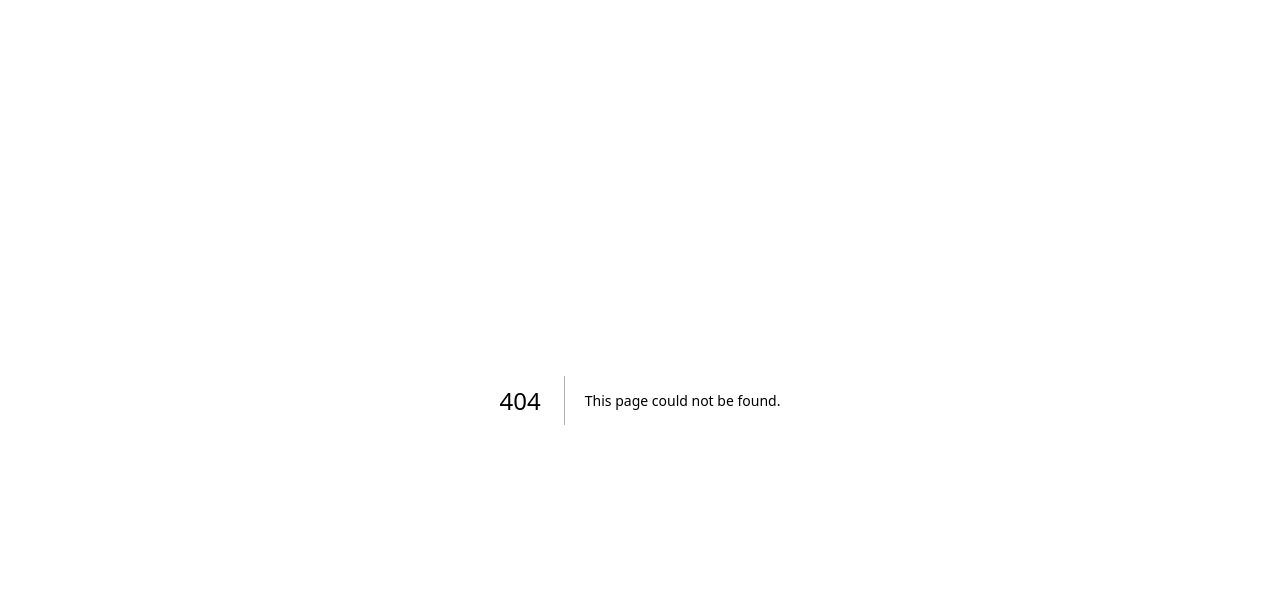
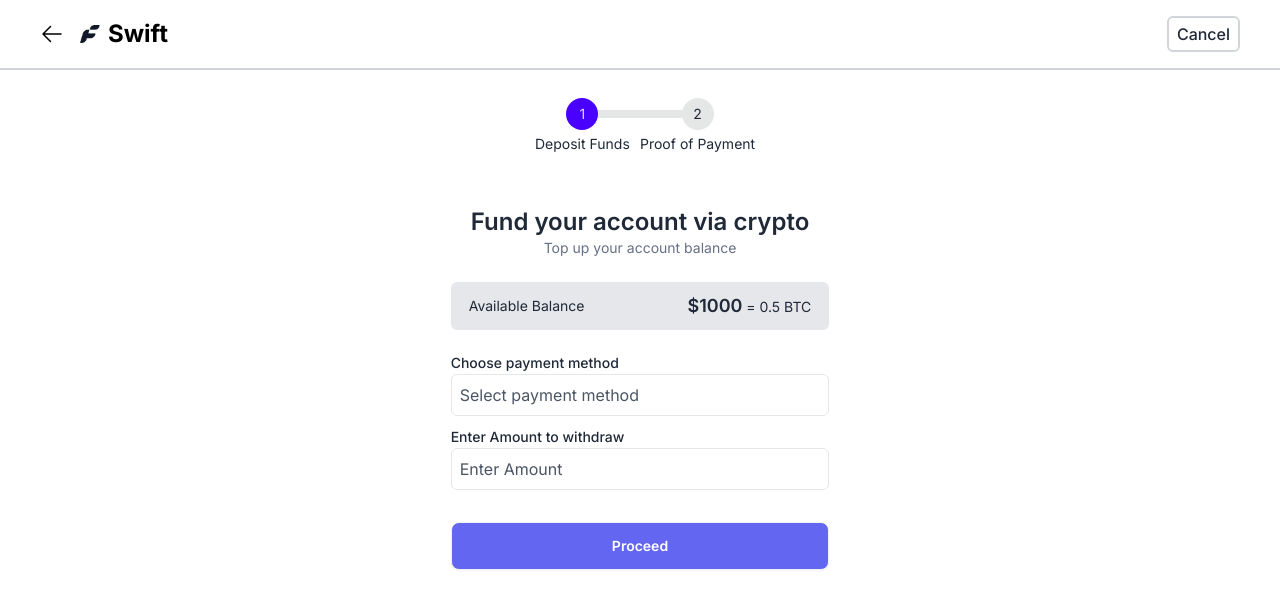
Before and after one commit to Chilex23/Swift_Pay, a Next.js app: page /deposit-funds in a window 1280 px wide. Before the commit this address had no page. Shown: the top 608 px of the page. Built offline with nearby package versions, Linux system fonts and the light colour scheme; a web font is replaced by a local one.

Commit message:
Completed the account settings page

```diff
--- a/app/dashboard/(overview)/page.js
+++ b/app/dashboard/(overview)/page.js
@@ -1,4 +1,5 @@
 import Image from "next/image";
+import Link from "next/link";
 import {
   PlusIcon,
   BanknotesIcon,
@@ -97,18 +98,21 @@ export default function Page() {
       {/* At a glance header */}
       {/* Special Buttons */}
       <div className="py-2 flex items-center justify-center gap-8">
-        <button className="flex items-center gap-x-2 bg-violet-500 py-2 px-3 rounded-lg text-white text-sm hover:shadow-lg hover:scale-105 transition-all">
+        <Link href={"/deposit-funds"} className="flex items-center gap-x-2 bg-violet-500 py-2 px-3 rounded-lg text-white text-sm hover:shadow-lg hover:scale-105 transition-all">
           <span>Deposit Fund</span>
           <PlusIcon className="w-6" />
-        </button>
+        </Link>
         <button className="flex items-center gap-x-2 border-gray-200 border-2 py-2 px-3 rounded-lg text-black text-sm hover:shadow-lg hover:scale-105 transition-all">
           <span>Withdraw Funds</span>
           <BanknotesIcon className="w-6" />
         </button>
-        <button className="flex items-center gap-x-2 border-gray-200 border-2 py-2 px-3 rounded-lg text-black text-sm hover:shadow-lg hover:scale-105 transition-all">
+        <Link
+          href={"/transfer-funds"}
+          className="flex items-center gap-x-2 border-gray-200 border-2 py-2 px-3 rounded-lg text-black text-sm hover:shadow-lg hover:scale-105 transition-all"
+        >
           <span>Transfer Funds</span>
           <PaperAirplaneIcon className="w-6" />
-        </button>
+        </Link>
       </div>
       {/* Special Buttons */}
       {/* Total Amount */}
@@ -225,7 +229,7 @@ export default function Page() {
             <td className="whitespace-nowrap px-3 py-3">Greg69Xiwo23</td>
             <td className="whitespace-nowrap py-3 px-3">
               <button className="flex items-center gap-x-3 px-4 py-3 rounded-md text-[#027A48] bg-[#ECFDF3] font-medium text-xs">
-              <span className="h-2 w-2 rounded-full bg-[#12B76A]"></span>
+                <span className="h-2 w-2 rounded-full bg-[#12B76A]"></span>
                 Successful
               </button>
             </td>
--- a/app/dashboard/settings/page.js
+++ b/app/dashboard/settings/page.js
@@ -3,12 +3,13 @@ import Image from "next/image";
 import { useState } from "react";
 import AddAccount from "@/app/ui/dashboard/settings/add-accout";
 import Security from "@/app/ui/dashboard/settings/security";
+import Notifications from "@/app/ui/dashboard/settings/notifications";
 import clsx from "clsx";
 
 export default function Page() {
   const [accountDetails, setAccountDetails] = useState("Bank Account");
   const [tab, setTab] = useState("withdrawal");
-  console.log(tab)
+  console.log(tab);
   return (
     <>
       {/* Header for username */}
@@ -81,13 +82,17 @@ export default function Page() {
         </a>
       </div>
       {/* Tabs */}
-      {tab === "withdrawal" ? (
+      {tab !== "withdrawal" ? (
+        tab === "security" ? (
+          <Security />
+        ) : (
+          <Notifications />
+        )
+      ) : (
         <AddAccount
           setAccountDetails={setAccountDetails}
           accountDetails={accountDetails}
         />
-      ) : (
-        <Security />
       )}
     </>
   );
--- /dev/null
+++ b/app/deposit-funds/page.js
@@ -0,0 +1,81 @@
+import Link from "next/link";
+import Image from "next/image";
+import { ArrowLeftIcon } from "@heroicons/react/24/outline";
+
+export default function Page() {
+  return (
+    <div className="h-screen">
+      {/* HEader */}
+      <div className="px-10 py-4 border-b-2 border-gray-300 flex justify-between">
+        <Link href={"/dashboard"} className="flex gap-x-4 text-black md:w-40">
+          <ArrowLeftIcon className="w-6" />
+          <div className="flex items-center gap-x-2">
+            <Image
+              src="/Vector.png"
+              width={20}
+              height={20}
+              className=""
+              alt="Swift Pay Logo"
+            />
+            <p className="text-2xl font-bold">Swift</p>
+          </div>
+        </Link>
+        <Link
+          href={"/dashboard"}
+          className="border-2 border-[#D2D5DA] px-2 py-1 rounded-md font-medium"
+        >
+          Cancel
+        </Link>
+      </div>
+      {/* HEader */}
+      <div className="mx-auto w-fit">
+        <ul className="steps mx-auto mt-6 text-sm">
+          <li className="step step-primary">Deposit Funds</li>
+          <li className="step">Proof of Payment</li>
+        </ul>
+      </div>
+      <div className="w-1/3 px-6 py-3 mx-auto mt-10">
+        <h2 className="text-2xl font-semibold text-center">
+          Fund your account via crypto
+        </h2>
+        <p className="text-[#667085] text-sm text-center">
+          Top up your account balance
+        </p>
+        <div className="w-full border-2 border-[#E5E7EB] mt-6 flex justify-between items-center h-12 px-4 py-3 rounded-md text-sm bg-[#E5E7EB] mb-5">
+          <p>Available Balance</p>
+          <p>
+            <span className="text-lg font-semibold">$1000</span> = 0.5 BTC
+          </p>
+        </div>
+        {/* Form */}
+        <form>
+          <div>
+            <label id="bank" className="text-sm font-medium">
+              Choose payment method
+            </label>
+            <input
+              name="bank"
+              type="text"
+              placeholder="Select payment method"
+              className="w-full block rounded-md border border-gray-200 py-2 pl-2 outline-2 placeholder:text-[#4B5563]"
+            />
+          </div>
+          <div className="mt-2">
+            <label id="account-number" className="text-sm font-medium">
+              Enter Amount to withdraw
+            </label>
+            <input
+              name="account-number"
+              type="text"
+              placeholder="Enter Amount"
+              className="w-full block rounded-md border border-gray-200 py-2 pl-2 outline-2 placeholder:text-[#4B5563]"
+            />
+          </div>
+          <button className="btn mt-8 w-full text-white font-semibold bg-[#6366F1]">
+            Proceed
+          </button>
+        </form>
+      </div>
+    </div>
+  );
+}
--- /dev/null
+++ b/app/transfer-funds/page.js
@@ -0,0 +1,76 @@
+import Image from "next/image";
+import Link from "next/link";
+import { ArrowLeftIcon } from "@heroicons/react/24/outline";
+
+export default function Page() {
+  return (
+    <div className="h-screen">
+      {/* HEader */}
+      <div className="px-10 py-4 border-b-2 border-gray-300 flex justify-between">
+        <Link href={"/dashboard"} className="flex gap-x-4 text-black md:w-40">
+          <ArrowLeftIcon className="w-6" />
+          <div className="flex items-center gap-x-2">
+            <Image
+              src="/Vector.png"
+              width={20}
+              height={20}
+              className=""
+              alt="Swift Pay Logo"
+            />
+            <p className="text-2xl font-bold">Swift</p>
+          </div>
+        </Link>
+        <Link href={"/dashboard"} className="border-2 border-[#D2D5DA] px-2 py-1 rounded-md font-medium">
+          Cancel
+        </Link>
+      </div>
+      {/* HEader */}
+      <div className="w-1/3 px-6 py-3 mx-auto mt-20">
+        <h2 className="text-2xl font-semibold text-center">
+          Send Funds to a swiftie
+        </h2>
+        <p className="text-[#667085] text-sm text-center">
+          Enter required recipients information
+        </p>
+        <div className="w-full border-2 border-[#E5E7EB] mt-6 flex justify-between items-center h-12 px-4 py-3 rounded-md text-sm bg-[#E5E7EB] mb-5">
+          <p>Available Balance</p>
+          <p>
+            <span className="text-lg font-semibold">$1000</span> = 0.5 BTC
+          </p>
+        </div>
+        {/* Form */}
+        <form>
+          <div>
+            <label id="bank" className="text-sm font-medium">
+              Recipient Email or User name
+            </label>
+            <input
+              name="bank"
+              type="text"
+              placeholder="Enter email address/username"
+              className="w-full block rounded-md border border-gray-200 py-2 pl-2 outline-2 placeholder:text-[#4B5563]"
+            />
+          </div>
+          <div className="mt-2">
+            <label id="account-number" className="text-sm font-medium">
+              Amount
+            </label>
+            <input
+              name="account-number"
+              type="text"
+              placeholder="Enter Amount"
+              className="w-full block rounded-md border border-gray-200 py-2 pl-2 outline-2 placeholder:text-[#4B5563]"
+            />
+          </div>
+          <p className="flex justify-between mt-2">
+            <span>Transfer fees(0%)</span>
+            <span className="font-medium">$0</span>
+          </p>
+          <button className="btn mt-8 w-full text-white font-semibold bg-[#6366F1]">
+            Proceed
+          </button>
+        </form>
+      </div>
+    </div>
+  );
+}
--- /dev/null
+++ b/app/ui/dashboard/settings/notifications.js
@@ -0,0 +1,56 @@
+import Image from "next/image";
+
+export default function Notifications() {
+  return (
+    <>
+      <div className="flex gap-x-3 items-center w-2/3 justify-between">
+        <div className="flex gap-x-3 items-center">
+          <div>
+            <p className="font-medium">Profit Alert</p>
+            <p className="text-sm text-[#4B5563]">
+              Notify me via email when i get profit
+            </p>
+          </div>
+        </div>
+
+        <input
+          type="checkbox"
+          className="toggle [--tglbg:#22C55E] bg-white hover:bg-white toggle-lg"
+          checked
+        />
+      </div>
+      <div className="flex gap-x-3 items-center w-2/3 justify-between mt-10">
+        <div className="flex gap-x-3 items-center">
+          <div>
+            <p className="font-medium">Investment Plan Alert</p>
+            <p className="text-sm text-[#4B5563]">
+              Notify me via email when my investment plan expires
+            </p>
+          </div>
+        </div>
+
+        <input
+          type="checkbox"
+          className="toggle [--tglbg:#22C55E] bg-white hover:bg-white toggle-lg"
+          checked
+        />
+      </div>
+      <div className="flex gap-x-3 items-center w-2/3 justify-between mt-10">
+        <div className="flex gap-x-3 items-center">
+          <div>
+            <p className="font-medium">News and Offers Alert</p>
+            <p className="text-sm text-[#4B5563]">
+              Notify me via email when there are new offers and news
+            </p>
+          </div>
+        </div>
+
+        <input
+          type="checkbox"
+          className="toggle [--tglbg:#22C55E] bg-white hover:bg-white toggle-lg"
+          checked
+        />
+      </div>
+    </>
+  );
+}
--- a/app/ui/dashboard/settings/security.js
+++ b/app/ui/dashboard/settings/security.js
@@ -1,7 +1,17 @@
+import Image from "next/image";
+
 export default function Security() {
-    return (
+  return (
+    <div className="flex gap-x-3 items-center w-2/3 justify-between">
+      <div className="flex gap-x-3 items-center">
+        <Image src="/security-keys.png" width={45} height={45} />
         <div>
-            Security
+          <p className="text-lg font-semibold">Password Reset</p>
+          <p className="text-sm text-[#4B5563]">Change your password anytime</p>
         </div>
-    )
+      </div>
+
+      <button className="text-[#2563EB] font-medium">Change Password</button>
+    </div>
+  );
 }
```
Also changed, not shown: public/security-keys.png (renamed from public/Frame 1000010240.png).
